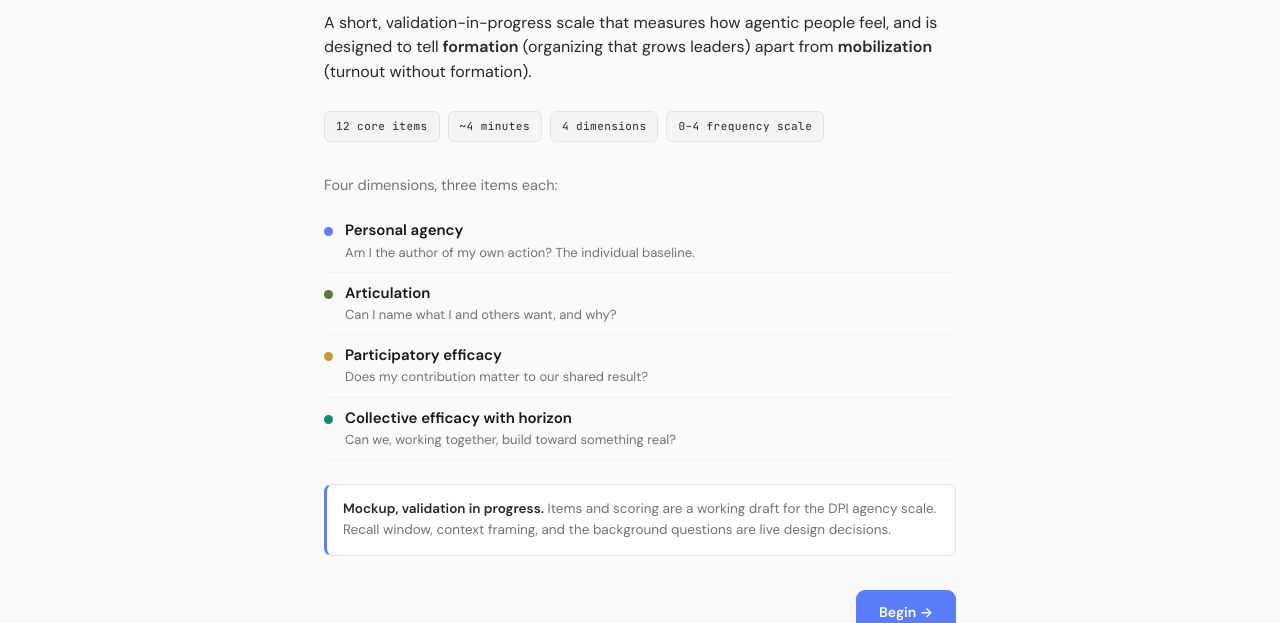
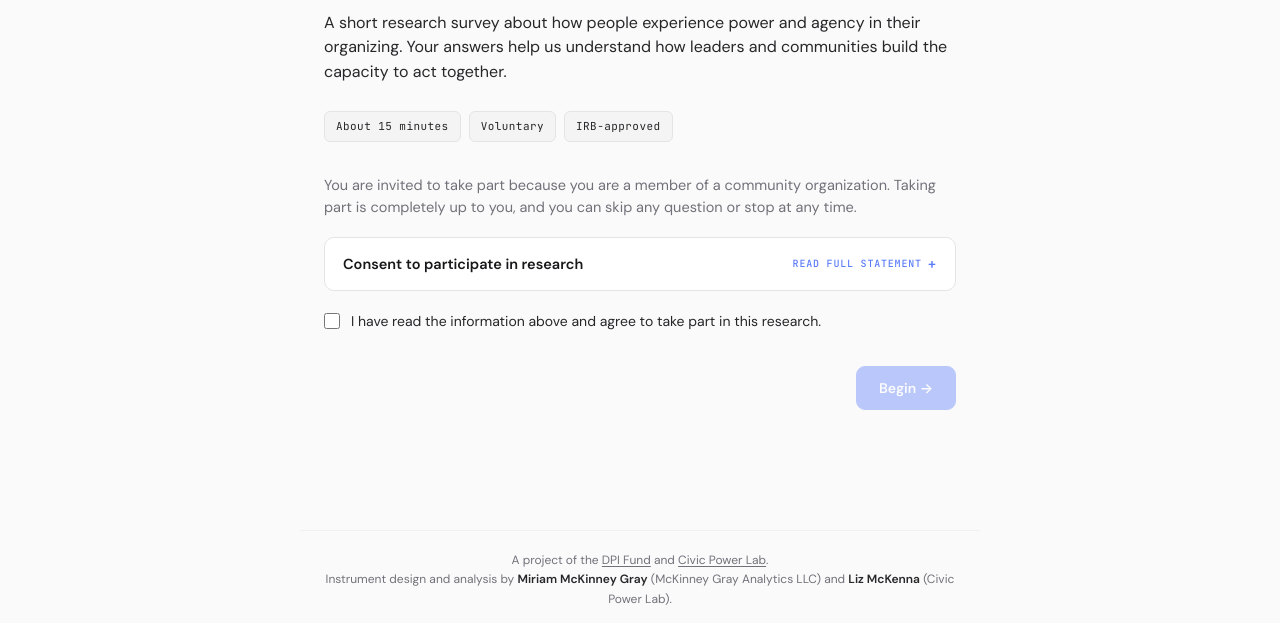
Before and after one commit to lizmckenna/agency-instrument-demo, a plain HTML site: page index.html in a window 1280 px wide. Shown: the part 189-812 px from the top of the page. Drawn offline with nearby package versions, Linux system fonts and the light colour scheme.

Commit message:
Add IRB consent gate and research-context cover; remove construct map from intro

```diff
--- a/index.html
+++ b/index.html
@@ -53,6 +53,24 @@
   .note{background:var(--paper);border:1px solid var(--rule);border-left:3px solid var(--cobalt);
     border-radius:8px;padding:14px 16px;font-size:13.5px;color:var(--mute);margin:24px 0;}
   .note b{color:var(--ink-2);font-weight:600;}
+
+  /* consent disclosure */
+  .consent{border:1px solid var(--rule);border-radius:10px;background:var(--paper);margin:8px 0 20px;overflow:hidden;}
+  .consent summary{list-style:none;cursor:pointer;display:flex;align-items:center;justify-content:space-between;
+    gap:12px;padding:15px 18px;font-size:14.5px;font-weight:600;color:var(--ink);user-select:none;}
+  .consent summary::-webkit-details-marker{display:none;}
+  .consent summary:hover{background:var(--cream-2);}
+  .consent-cue{font-family:var(--mono);font-size:10px;letter-spacing:0.08em;text-transform:uppercase;color:var(--cobalt);font-weight:500;display:flex;align-items:center;gap:6px;}
+  .consent-cue::after{content:"+";font-size:14px;line-height:1;}
+  .consent[open] .consent-cue::after{content:"–";}
+  .consent[open] summary{border-bottom:1px solid var(--rule-soft);}
+  .consent-body{padding:6px 18px 18px;font-size:13px;line-height:1.55;color:var(--mute);}
+  .consent-body p{margin:12px 0 0;}
+  .consent-body b{color:var(--ink-2);font-weight:600;}
+  .consent-body a{color:var(--cobalt);}
+  .consent-check{display:flex;gap:11px;align-items:flex-start;font-size:14px;color:var(--ink-2);
+    line-height:1.45;margin:4px 0 2px;cursor:pointer;}
+  .consent-check input{margin:2px 0 0;flex:none;width:16px;height:16px;accent-color:var(--cobalt);cursor:pointer;}
 
   /* section head */
   .sec-head{margin-bottom:26px;}
@@ -214,21 +232,29 @@
   stage.innerHTML = `
     <div class="kicker">DPI Fund · Civic Power Lab · Agency Research</div>
     <h1>Agency Instrument</h1>
-    <p class="lede">A short, validation-in-progress scale that measures how agentic people feel, and is designed to tell <b>formation</b> (organizing that grows leaders) apart from <b>mobilization</b> (turnout without formation).</p>
+    <p class="lede">A short research survey about how people experience power and agency in their organizing. Your answers help us understand how leaders and communities build the capacity to act together.</p>
     <div class="meta-chips">
-      <span class="chip">12 core items</span>
-      <span class="chip">~4 minutes</span>
-      <span class="chip">4 dimensions</span>
-      <span class="chip">0–4 frequency scale</span>
+      <span class="chip">About 15 minutes</span>
+      <span class="chip">Voluntary</span>
+      <span class="chip">IRB-approved</span>
     </div>
-    <p class="sec-desc">Four dimensions, three items each:</p>
-    <div style="margin:14px 0 4px">
-      ${CONSTRUCTS.map(c=>`<div style="display:flex;gap:12px;align-items:baseline;padding:9px 0;border-bottom:1px solid var(--rule-soft)">
-        <span style="width:9px;height:9px;border-radius:50%;background:${c.color};flex:none;transform:translateY(1px)"></span>
-        <div><span style="font-weight:600">${c.label}</span><div style="font-size:13px;color:var(--mute)">${c.desc}</div></div></div>`).join('')}
-    </div>
-    <div class="note"><b>Mockup, validation in progress.</b> Items and scoring are a working draft for the DPI agency scale. Recall window, context framing, and the background questions are live design decisions.</div>
-    <div class="nav"><span></span><button class="btn btn-primary" onclick="go(1)">Begin →</button></div>
+    <p class="sec-desc" style="margin-bottom:18px">You are invited to take part because you are a member of a community organization. Taking part is completely up to you, and you can skip any question or stop at any time.</p>
+
+    <details class="consent">
+      <summary>Consent to participate in research <span class="consent-cue">Read full statement</span></summary>
+      <div class="consent-body">
+        <p><b>Voluntary participation.</b> Whether or not you take part is up to you. You can agree now and change your mind later. Refusing or stopping will not be held against you and costs you no benefit you are otherwise entitled to.</p>
+        <p><b>What this involves.</b> We are studying how power and agency develop in organizational settings. The survey takes about 15 minutes and asks about your experiences and outlook.</p>
+        <p><b>Risks and benefits.</b> We believe the risks are minimal. There is no direct benefit to you. Your responses may help scholars better understand the civic power landscape in the United States.</p>
+        <p><b>Privacy.</b> We limit use and disclosure of your information to people who need to review it, but cannot promise complete confidentiality. The Institutional Review Board and other authorized representatives may inspect and copy your information. Once identifiers are removed, de-identified data may be used or shared for future research without your additional consent.</p>
+        <p><b>Questions.</b> Contact the principal investigator, Elizabeth McKenna, Harvard University (<a href="mailto:emckenna@hks.harvard.edu">emckenna@hks.harvard.edu</a>). For questions about your rights as a research participant, or if you cannot reach the research team, contact the Harvard University Area IRB at (617) 496-2847 or <a href="mailto:cuhs@harvard.edu">cuhs@harvard.edu</a>.</p>
+        <p>This research has been reviewed and approved by the Harvard University Area Institutional Review Board.</p>
+      </div>
+    </details>
+
+    <label class="consent-check"><input type="checkbox" id="consentBox" onchange="document.getElementById('beginBtn').disabled=!this.checked"> I have read the information above and agree to take part in this research.</label>
+
+    <div class="nav"><span></span><button class="btn btn-primary" id="beginBtn" disabled onclick="go(1)">Begin →</button></div>
   `;
 }
 
```
